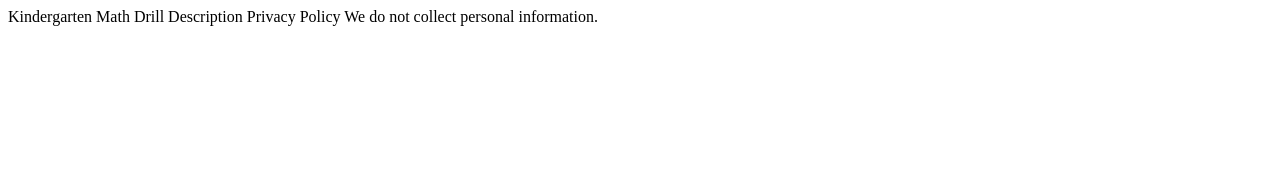
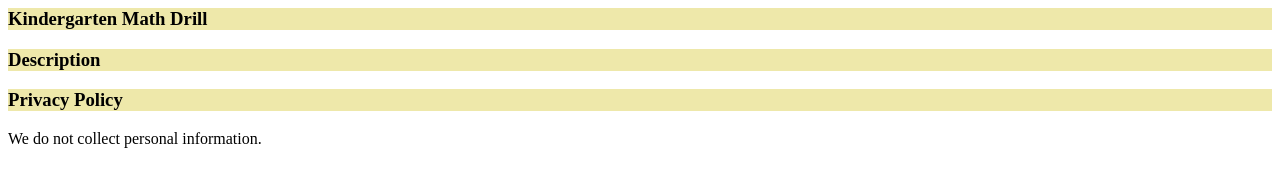
Before and after one commit to pdyerrIOS/pdyerrIOS.github.io, a plain HTML site: page index.html in a window 1280 px wide. Drawn offline with Linux system fonts and the light colour scheme.

Commit message:
Update index.html

```diff
--- a/index.html
+++ b/index.html
@@ -4,10 +4,14 @@
 </head>
 
 <body>
-Kindergarten Math Drill
-Description
 
-Privacy Policy
+<h3 width=500 style="background-color: #EEE8AA">Kindergarten Math Drill</h3>
+
+
+<h3 width=500 style="background-color: #EEE8AA">Description</h3>
+
+<h3 width=500 style="background-color: #EEE8AA">Privacy Policy</h3>
+
 We do not collect personal information.
 </body>
 </html>
```
